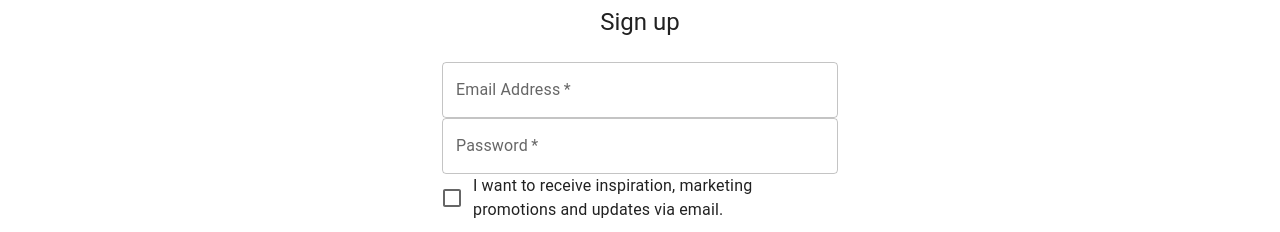
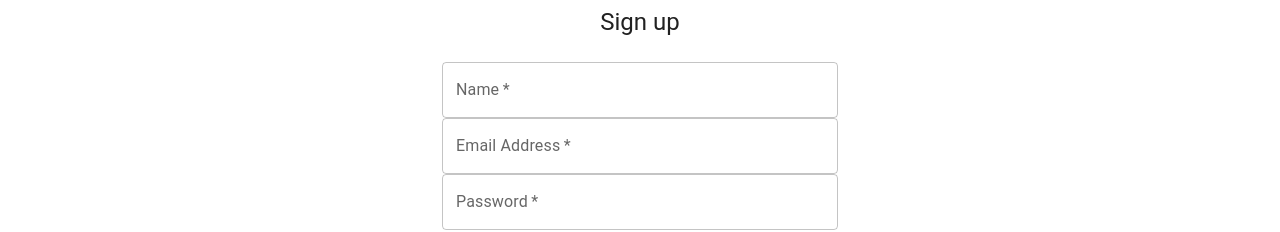
Before and after one commit to JSD-0723/frontend-final-2, a React (Create React App) app: page /frontend-final-2/signup in a window 1280 px wide. Shown: the part 186-418 px from the top of the page. Built offline with nearby package versions, Linux system fonts and the light colour scheme; no server answers; the HTML template or start-up script is replaced by a standard one; a web font is replaced by a local one.

Commit message:
registration complete

```diff
--- a/src/pages/Registration/Registration.jsx
+++ b/src/pages/Registration/Registration.jsx
@@ -18,6 +18,7 @@ const theme = createTheme();
 
 function SignUp() {
   const [formData, setFormData] = useState({
+    name: "",
     email: "",
     password: "",
   });
@@ -42,6 +43,7 @@ function SignUp() {
       // You can reset the form or navigate to another page after successful signup
       // Resetting the form:
       setFormData({
+        name: "",
         email: "",
         password: "",
       });
@@ -75,6 +77,17 @@ function SignUp() {
             onSubmit={handleSubmit}
             sx={{ mt: 3 }}
           >
+            <TextField
+              required
+              fullWidth
+              id="name"
+              label="Name"
+              name="name"
+              autoComplete="name"
+              variant="outlined"
+              value={formData.name}
+              onChange={handleChange}
+            />
             <TextField
               required
               fullWidth
```
